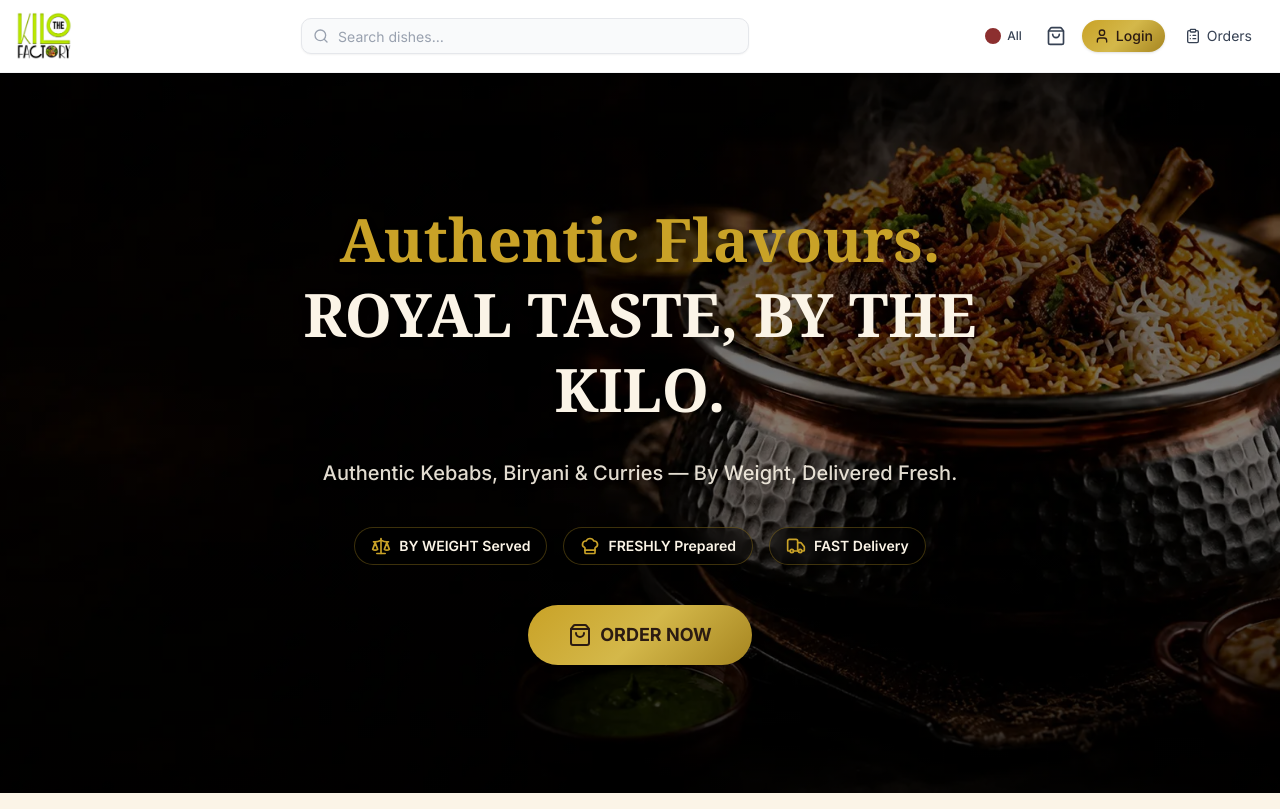
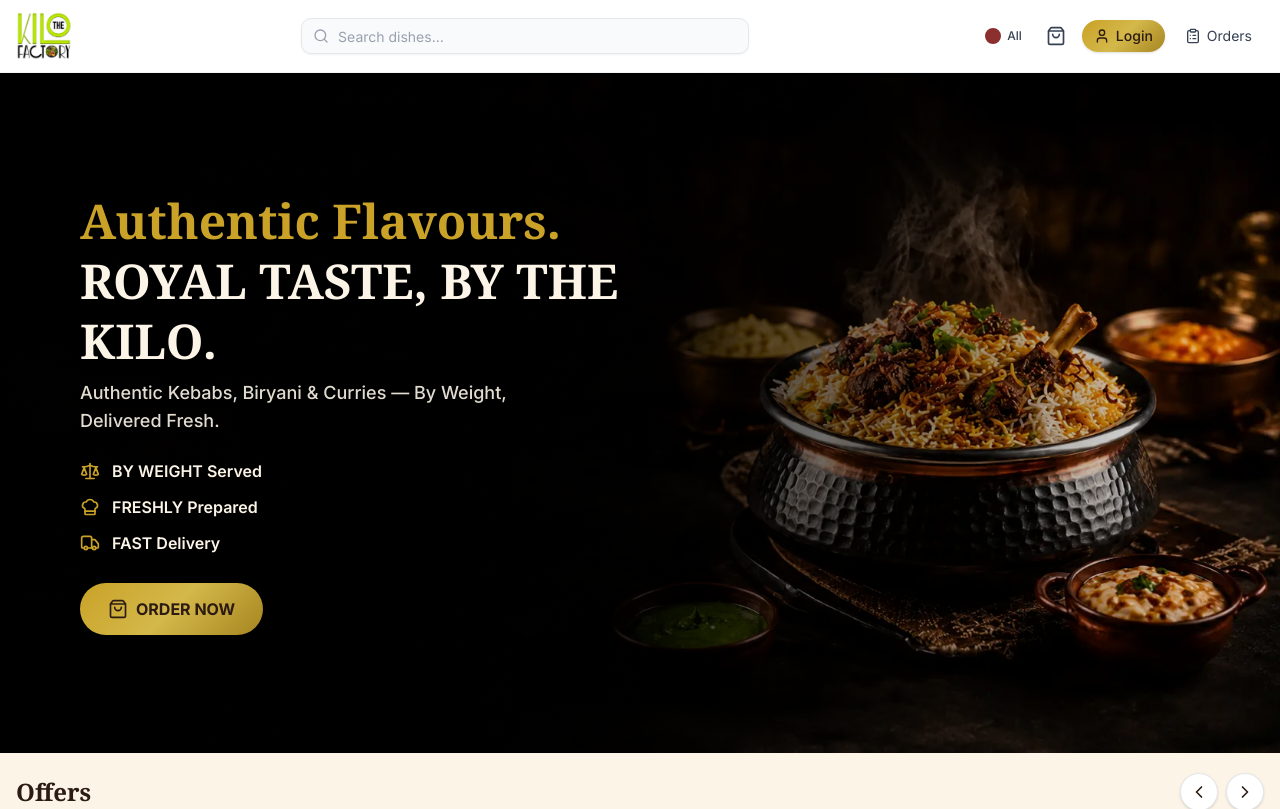
Before and after one commit to Tarun-52/the-kilo-factory, a Next.js app: page / in a window 1280 px wide. Shown: the top 809 px of the page. Built offline with nearby package versions, Linux system fonts and the light colour scheme; no server answers; the database is empty; a web font is replaced by a local one.

Commit message:
Redesign Hero Section to match premium brand image

```diff
--- a/src/components/HeroSection.tsx
+++ b/src/components/HeroSection.tsx
@@ -3,7 +3,6 @@
 import { ShoppingBag, Scale, ChefHat, Truck } from 'lucide-react';
 
 export default function HeroSection() {
-  // Features array matching your image
   const features = [
     { icon: Scale, text: "BY WEIGHT Served" },
     { icon: ChefHat, text: "FRESHLY Prepared" },
@@ -11,50 +10,54 @@ export default function HeroSection() {
   ];
 
   return (
-    <section className="relative min-h-[85vh] md:min-h-[90vh] flex items-center justify-center text-center overflow-hidden">
+    <section className="relative w-full min-h-[85vh] flex items-center overflow-hidden">
 
-      {/* Background Image (Full Screen) */}
+      {/* Background Image */}
       <img
         src="/hero-banner.webp"
         alt="The Kilo Factory Authentic Food"
-        className="absolute inset-0 w-full h-full object-cover"
+        className="absolute inset-0 w-full h-full object-cover object-right md:object-center"
       />
 
-      {/* Dark Overlay for Text Readability */}
-      <div className="absolute inset-0 bg-gradient-to-b from-black/70 via-black/50 to-black/80"></div>
+      {/* Left-Side Dark Gradient Overlay (Extended further right) */}
+      <div className="absolute inset-0 bg-gradient-to-r from-black/95 via-black/80 to-transparent"></div>
 
-      {/* Centered Content Overlay */}
-      <div className="relative z-10 max-w-3xl px-4 py-16 space-y-8 flex flex-col items-center">
+      {/* Content Container (Increased width to 60%, reduced vertical spacing) */}
+      <div className="relative z-10 w-full md:w-3/5 lg:w-[55%] h-full flex flex-col justify-center px-6 md:px-12 lg:px-20 py-10 text-left space-y-4 md:space-y-6">
 
         {/* Main Typography */}
-        <h1 className="font-royal text-4xl md:text-6xl font-bold leading-tight text-gold drop-shadow-lg">
-          Authentic Flavours. <br/>
+        <div className="space-y-1.5 md:space-y-2">
+          <h1 className="font-royal text-2xl sm:text-3xl md:text-4xl lg:text-5xl font-bold leading-tight drop-shadow-lg">
+            <span className="text-gold">Authentic Flavours.</span> <br/>
             <span className="text-ivory">ROYAL TASTE, BY THE KILO.</span>
           </h1>
 
           {/* Subtitle */}
-        <p className="text-lg md:text-xl text-ivory/90 max-w-2xl font-medium drop-shadow-md">
+          <p className="text-sm md:text-base lg:text-lg text-ivory/90 max-w-md font-medium drop-shadow-md">
             Authentic Kebabs, Biryani & Curries — By Weight, Delivered Fresh.
           </p>
+        </div>
 
-        {/* Features List (Pill Badges) */}
-        <div className="flex flex-wrap justify-center gap-3 md:gap-4 py-2">
+        {/* Features List */}
+        <div className="flex flex-col gap-2.5 md:gap-3">
           {features.map((feat, i) => (
-            <div key={i} className="flex items-center gap-2 text-sm font-semibold text-ivory bg-black/30 backdrop-blur-sm px-4 py-2 rounded-full border border-gold/30">
-              <feat.icon className="size-5 text-gold" />
-              <span>{feat.text}</span>
+            <div key={i} className="flex items-center gap-3 text-sm md:text-base font-semibold text-ivory">
+              <feat.icon className="size-5 text-gold drop-shadow" />
+              <span className="drop-shadow">{feat.text}</span>
             </div>
           ))}
         </div>
 
         {/* CTA Button */}
+        <div className="pt-1">
           <button
             onClick={() => document.getElementById('menu-section')?.scrollIntoView({ behavior: 'smooth' })}
-          className="inline-flex items-center gap-2 bg-gold-gradient text-bark font-bold px-10 py-4 rounded-full shadow-xl hover:scale-105 transition-transform cursor-pointer text-lg"
+            className="inline-flex items-center gap-2 bg-gold-gradient text-bark font-bold px-7 py-3 md:py-3.5 rounded-full shadow-xl hover:scale-105 transition-transform cursor-pointer text-sm md:text-base"
           >
-          <ShoppingBag className="size-6" />
+            <ShoppingBag className="size-5" />
             ORDER NOW
           </button>
+        </div>
 
       </div>
     </section>
```
Also changed, not shown: public/hero-banner.webp. Lines whose indentation alone changed are shown as unchanged.
